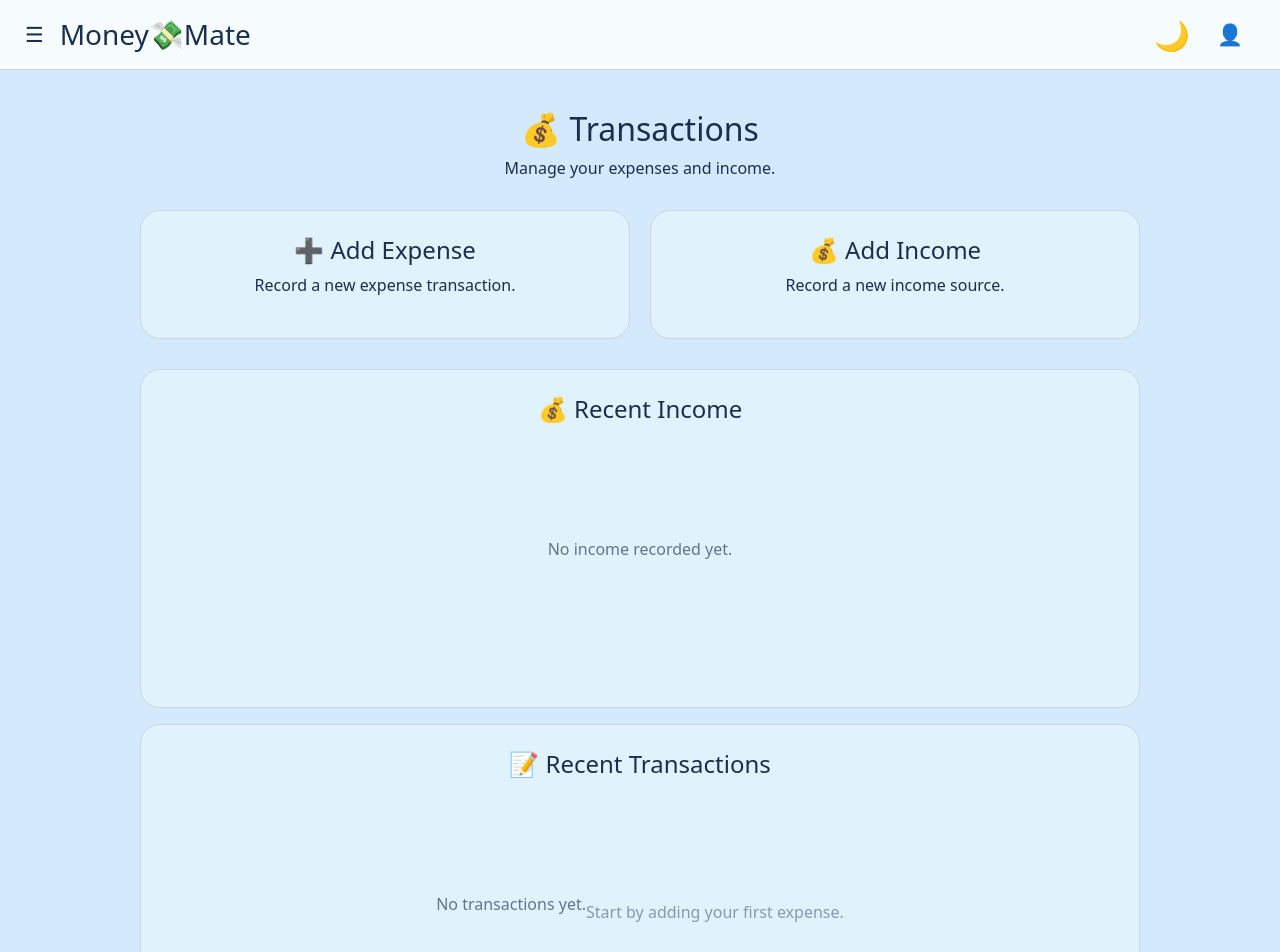
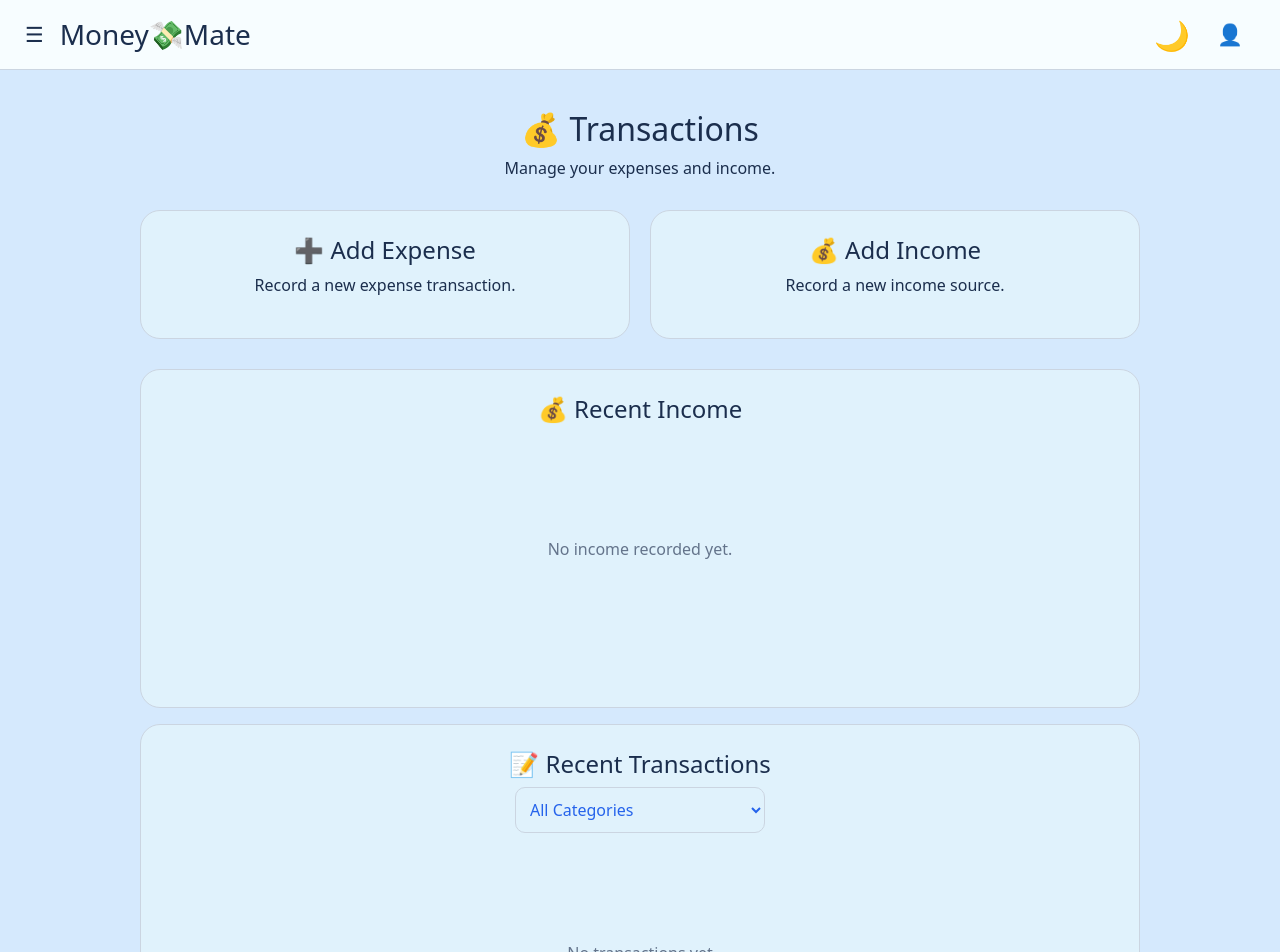
Before and after one commit to Ziba006/MoneyMate-Expense-Tracker, a React (Vite) app: page /transactions in a window 1280 px wide. Shown: the top 952 px of the page. Built offline with nearby package versions, Linux system fonts and the light colour scheme; sample sign-in values are in the browser's storage.

Commit message:
adding categories in transaction

```diff
--- a/src/pages/BudgetPlanner.jsx
+++ b/src/pages/BudgetPlanner.jsx
@@ -10,6 +10,8 @@ function BudgetPlanner({ darkMode, setDarkMode }) {
   const [entertainment, setEntertainment] = useState("");
   const [education, setEducation] = useState("");
   const [shopping, setShopping] = useState("");
+   const [heathcare, setHealthcare] = useState("");
+
   const [saveMessage, setSaveMessage] = useState("");
 
   const allocated =
@@ -17,6 +19,7 @@ function BudgetPlanner({ darkMode, setDarkMode }) {
     Number(transport) +
     Number(entertainment) +
     Number(education) +
+    Number(heathcare) +
     Number(shopping);
 
   const remaining =
@@ -34,6 +37,7 @@ function BudgetPlanner({ darkMode, setDarkMode }) {
     setEntertainment("");
     setEducation("");
     setShopping("");
+    setHealthcare("");
 
     const currentUser =
       localStorage.getItem(
@@ -54,7 +58,8 @@ function BudgetPlanner({ darkMode, setDarkMode }) {
       transport,
       entertainment,
       education,
-      shopping
+      shopping,
+      heathcare
     };
 
     const currentUser =
@@ -116,6 +121,10 @@ function BudgetPlanner({ darkMode, setDarkMode }) {
 
       setShopping(
         budgetData.shopping || ""
+      );
+
+      setHealthcare(
+        budgetData.heathcare || ""
       );
 
     }
@@ -219,6 +228,18 @@ function BudgetPlanner({ darkMode, setDarkMode }) {
             }
           />
 
+            <input
+            type="number"
+            placeholder="Healthcare"
+            className="budget-input"
+            value={heathcare}
+            onChange={(e) =>
+              setHealthcare(
+                e.target.value
+              )
+            }
+          />
+
         </div>
 
         <div className="budget-card">
--- a/src/pages/Transactions.css
+++ b/src/pages/Transactions.css
@@ -158,3 +158,14 @@
   cursor:pointer;
   margin-right:8px;
 }
+
+.category-filter{
+  width:100%;
+  max-width:250px;
+  padding:10px;
+  border-radius:10px;
+  border:1px solid #cbd5e1;
+  margin-bottom:15px;
+  background:var(--card-bg);
+  color:var(--primary-color);
+}
--- a/src/pages/Transactions.jsx
+++ b/src/pages/Transactions.jsx
@@ -16,6 +16,7 @@ function Transactions({ darkMode, setDarkMode }) {
     new Date().toISOString().split("T")[0]
   );
   const [errorMessage, setErrorMessage] = useState("");
+  const [selectedCategory,setSelectedCategory] = useState("All");
 
   // Income States
   const [showIncomeForm, setShowIncomeForm] = useState(false);
@@ -335,6 +336,17 @@ const editIncome = (index) => {
 
 };
 
+const filteredExpenses =
+  selectedCategory === "All"
+
+    ? expenses
+
+    : expenses.filter(
+        (expense) =>
+          expense.category ===
+          selectedCategory
+      );
+
   return (
     <DashboardLayout
       darkMode={darkMode}
@@ -486,18 +498,41 @@ const editIncome = (index) => {
 
           <h4>📝 Recent Transactions</h4>
 
-          {expenses.length === 0 ? (
+<select
+  className="category-filter"
+  value={selectedCategory}
+  onChange={(e) =>
+    setSelectedCategory(
+      e.target.value
+    )
+  }
+>
+  <option value="All">All Categories</option>
+  <option value="Food & Dining">Food & Dining</option>
+  <option value="Transportation">Transportation</option>
+  <option value="Shopping">Shopping</option>
+  <option value="Entertainment">Entertainment</option>
+  <option value="Bills & Utilities">Bills & Utilities</option>
+  <option value="Healthcare">Healthcare</option>
+  <option value="Education">Education</option>
+  <option value="Housing">Housing</option>
+  <option value="Travel">Travel</option>
+  <option value="Mobile & Internet">Mobile & Internet</option>
+  <option value="Work">Work</option>
+  <option value="Others">Others</option>
+</select>
+
+          {filteredExpenses.length === 0 ? (
 
             <div className="empty-state">
-              <p>No transactions yet.</p>
-              <span>
-                Start by adding your first expense.
-              </span>
+              <p>No transactions yet<br></br>
+                Start by adding your first expense.</p>
+
             </div>
 
           ) : (
 
-            expenses.map((expense, index) => (
+            filteredExpenses.map((expense, index) => (
 
               <div
                 key={index}
```
